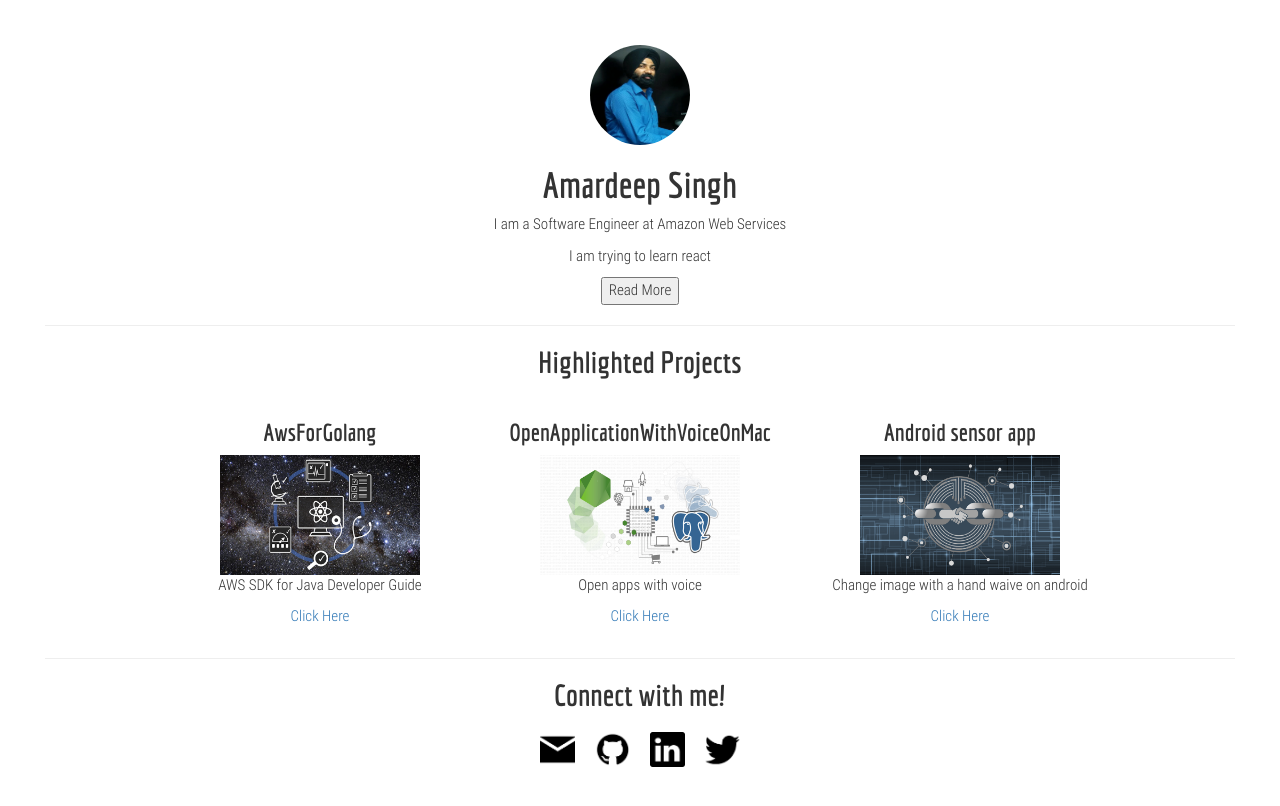
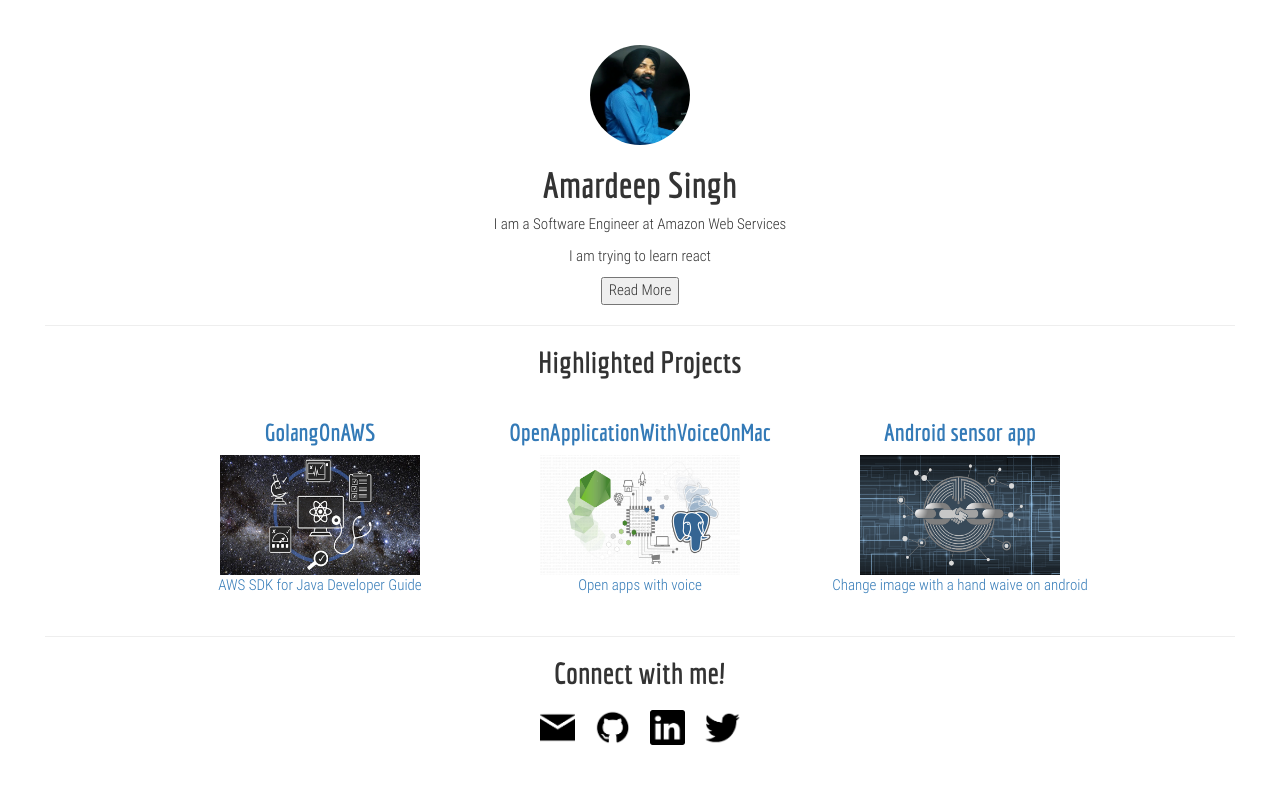
Before and after one commit to amardeep533/Portfolio, a React (Create React App) app: page / in a window 1280 px wide. Shown: the top 806 px of the page. Built offline with nearby package versions, Linux system fonts and the light colour scheme.

Commit message:
Fixed URL links for social profile & made projects clickable

```diff
--- a/src/Projects.js
+++ b/src/Projects.js
@@ -9,10 +9,11 @@ class Project extends Component {
 
         return (
             <div style={{ display:'inline-block', width: 300, margin:10 }}>
+               <a href={link}>
                 <h3>{title}</h3>
                 <img src={image} alt='profile' style={{ width:200, height:120 }}/>
                 <p>{description}</p>
-                <a href={link}>Click Here</a>
+                </a>
             </div>
         )
     }
--- a/src/SocialProfiles.js
+++ b/src/SocialProfiles.js
@@ -9,7 +9,7 @@ class SocialProfile extends Component {
 
         return (
             <span >
-               <a href={link}><img src={image} alt='social-profile' style={{ width:35, height:35, margin:10 }}/></a>
+               <a href={link} target="_blank"><img src={image} alt='social-profile' style={{ width:35, height:35, margin:10 }}/></a>
             </span>
         )
     }
--- a/src/data/projects.js
+++ b/src/data/projects.js
@@ -6,7 +6,7 @@ import project3 from '../assets/project3.png'
 const PROJECTS = [
     {
         id:1,
-        title: 'AwsForGolang',
+        title: 'GolangOnAWS',
         description: 'AWS SDK for Java Developer Guide',
         link: 'https://github.com/amardeep533/aws-doc-sdk-examples',
         image: project1
```
Also changed, not shown: src/Title.js (line endings or trailing spaces).
